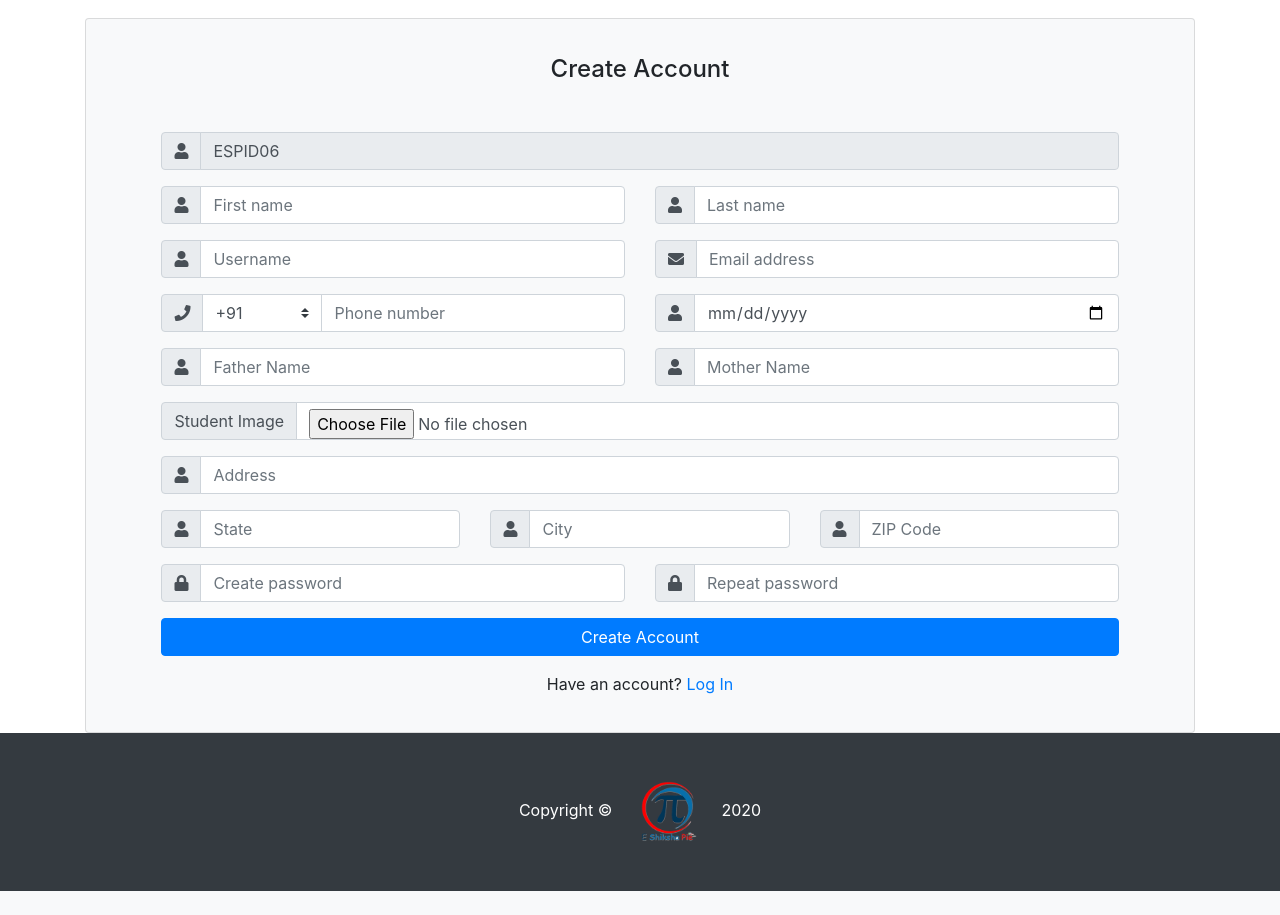
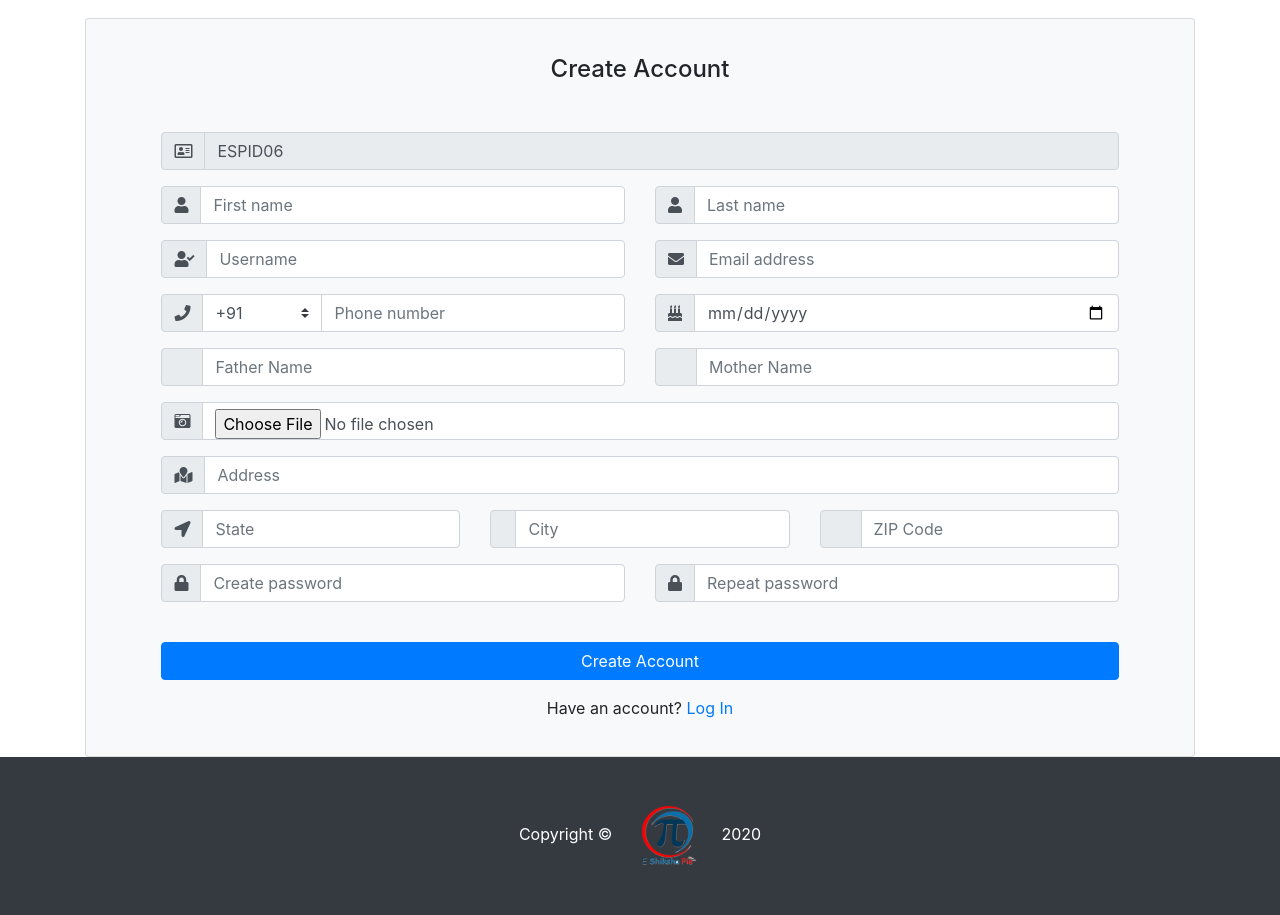
Before and after one commit to ShivamJarvis/eshikshapie, a Django app: page /register/ in a window 1280 px wide. Shown: the part 86-1001 px from the top of the page. Before the commit the page ends 977 px from the top, so only its background shows below. Run offline with Django 3.2, Linux system fonts and the light colour scheme; data comes from the database, SQL or seed files in the repository; both versions use the stored data as it was after the commit; some libraries are stand-ins or nearby versions.

Commit message:
Add google recaptcha in register page and change registerpage icons of fontawesome

```diff
--- a/learning_system_app/templates/lms/register.html
+++ b/learning_system_app/templates/lms/register.html
@@ -64,7 +64,7 @@
 
                         <div class="form-group input-group">
                             <div class="input-group-prepend">
-                                <span class="input-group-text"> <i class="fa fa-user"></i> </span>
+                                <span class="input-group-text"> <i class="far fa-address-card"></i> </span>
                             </div>
                             <input name="s_id" class="form-control" value="{{user_id}}" type="text" readonly>
                         </div> <!-- form-group// -->
@@ -100,7 +100,7 @@
 
                         <div class="form-group input-group">
                             <div class="input-group-prepend">
-                                <span class="input-group-text"> <i class="fa fa-user"></i> </span>
+                                <span class="input-group-text"> <i class="fas fa-user-check"></i> </span>
                             </div>
                             <input name="username" class="form-control" placeholder="Username" type="text">
                         </div> <!-- form-group// -->
@@ -136,7 +136,7 @@
 
                     <div class="form-group input-group">
                         <div class="input-group-prepend">
-                            <span class="input-group-text"> <i class="fa fa-user"></i> </span>
+                            <span class="input-group-text"> <i class="fas fa fa-birthday-cake"></i> </span>
                         </div>
                         <input name="dob" class="form-control" placeholder="Date of Birth" type="date">
                     </div> <!-- form-group// -->
@@ -149,7 +149,7 @@
 
                         <div class="form-group input-group">
                             <div class="input-group-prepend">
-                                <span class="input-group-text"> <i class="fa fa-user"></i> </span>
+                                <span class="input-group-text"> <i class="far fa-user-friends"></i> </span>
                             </div>
                             <input name="father_name" class="form-control" placeholder="Father Name" type="text">
                         </div> <!-- form-group// -->
@@ -158,7 +158,7 @@
 
                         <div class="form-group input-group">
                             <div class="input-group-prepend">
-                                <span class="input-group-text"> <i class="fa fa-user"></i> </span>
+                                <span class="input-group-text"> <i class="far fa-user-friends"></i> </span>
                             </div>
                             <input name="mother_name" class="form-control" placeholder="Mother Name" type="text">
                         </div> <!-- form-group// -->
@@ -166,14 +166,14 @@
                 </div>
                 <div class="form-group input-group">
                     <div class="input-group-prepend">
-                        <span class="input-group-text"> Student Image </span>
+                        <span class="input-group-text"> <i class="fas fa-camera-retro"></i> </span>
                     </div>
                     <input name="image" class="form-control" type="file">
                 </div> <!-- form-group// -->
 
                 <div class="form-group input-group">
                     <div class="input-group-prepend">
-                        <span class="input-group-text"> <i class="fa fa-user"></i> </span>
+                        <span class="input-group-text"> <i class="fas fa-map-marked"></i> </span>
                     </div>
                     <input name="address" class="form-control" placeholder="Address" type="text">
                 </div> <!-- form-group// -->
@@ -184,7 +184,7 @@
 
                         <div class="form-group input-group">
                             <div class="input-group-prepend">
-                                <span class="input-group-text"> <i class="fa fa-user"></i> </span>
+                                <span class="input-group-text"> <i class="fas fa-location-arrow"></i> </span>
                             </div>
                             <input name="state" class="form-control" placeholder="State" type="text">
                         </div> <!-- form-group// -->
@@ -193,7 +193,7 @@
 
                             <div class="form-group input-group">
                                 <div class="input-group-prepend">
-                                    <span class="input-group-text"> <i class="fa fa-user"></i> </span>
+                                    <span class="input-group-text"> <i class="fal fa-location"></i> </span>
                                 </div>
                                 <input name="city" class="form-control" placeholder="City" type="text">
                             </div> <!-- form-group// -->
@@ -202,7 +202,7 @@
 
                             <div class="form-group input-group">
                                 <div class="input-group-prepend">
-                                    <span class="input-group-text"> <i class="fa fa-user"></i> </span>
+                                    <span class="input-group-text"> <i class="far fa-map-pin"></i> </span>
                                 </div>
                                 <input name="zip" class="form-control" placeholder="ZIP Code" type="text">
                             </div> <!-- form-group// -->
@@ -229,6 +229,7 @@
                         </div> <!-- form-group// -->
                     </div>
             </div>
+            <div class="g-recaptcha mt-4 mb-3" data-sitekey="6LeqZ9YZAAAAAMcx8jfqoL22OpowhKrzCC5Z2RNG"></div>
                 <div class="form-group">
                     <button type="submit" class="btn btn-primary btn-block"> Create Account </button>
                 </div> <!-- form-group// -->
--- a/learning_system_app/views.py
+++ b/learning_system_app/views.py
@@ -43,32 +43,42 @@ def register(request):
         pass1 = request.POST['pass1']
         pass2 = request.POST['pass2']
         dob = request.POST['dob']
-        if pass1 == pass2:
-            myfile = request.FILES['image']
-            fs = FileSystemStorage()
-            filename = fs.save(myfile.name,myfile)
-            url = fs.url(filename)
-            new_user = User.objects.create_user(first_name=f_name,username=username,last_name=l_name,email=email,is_active=False,password=pass1)
+        clientkey = request.POST['g-recaptcha-response']
+        secretkey = '6LeqZ9YZAAAAAL6jLRiF1M9G7v59iuNYSvThQxSB'
+        captchaData = {
+            "secret":secretkey,
+            "response":clientkey
+        }
+        r = requests.post('https://www.google.com/recaptcha/api/siteverify',data=captchaData)
+        response = json.loads(r.text)
+        verify = response['success']
+        if verify:
+            if pass1 == pass2:
+                myfile = request.FILES['image']
+                fs = FileSystemStorage()
+                filename = fs.save(myfile.name,myfile)
+                url = fs.url(filename)
+                new_user = User.objects.create_user(first_name=f_name,username=username,last_name=l_name,email=email,is_active=False,password=pass1)
 
-            new_user_profile = user_profile(phone=phone,student_id=user_id,school_name='',dob=dob,session='',mother_name=mother_name,father_name=father_name,address=address,state=state,city=city,zip_code=zip_code,user=new_user)
-            new_user_profile.save()
-            current_site = get_current_site(request).domain
-            subject = "Activate Your Account"
-            from_email = settings.EMAIL_HOST_USER
-            to_mail = [request.POST['email']]
+                new_user_profile = user_profile(phone=phone,student_id=user_id,school_name='',dob=dob,session='',mother_name=mother_name,father_name=father_name,address=address,state=state,city=city,zip_code=zip_code,user=new_user)
+                new_user_profile.save()
+                current_site = get_current_site(request).domain
+                subject = "Activate Your Account"
+                from_email = settings.EMAIL_HOST_USER
+                to_mail = [request.POST['email']]
 
-            message = render_to_string('lms/activate.html',
-            {
-                'user':new_user,
-                'domain':current_site,
-                'uid':urlsafe_base64_encode(force_bytes(new_user.pk)),
-                'token':generate_token.make_token(new_user)
+                message = render_to_string('lms/activate.html',
+                {
+                    'user':new_user,
+                    'domain':current_site,
+                    'uid':urlsafe_base64_encode(force_bytes(new_user.pk)),
+                    'token':generate_token.make_token(new_user)
 
-            }
-            )
-            send_mail(subject,message,from_email,to_mail,fail_silently=True)
+                }
+                )
+                send_mail(subject,message,from_email,to_mail,fail_silently=True)
 
-            return redirect('register')
+                return redirect('register')
     context = {
         'user_id':user_id
     }
```
Also changed, not shown: db.sqlite3, 1 other file.
